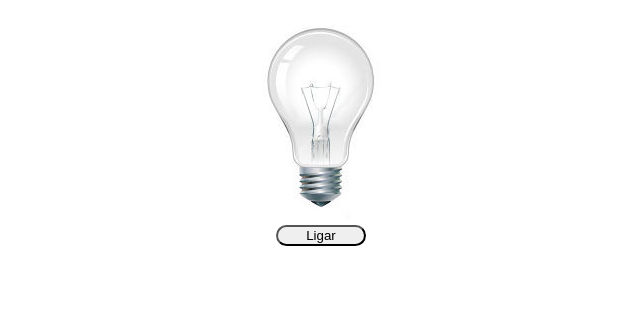
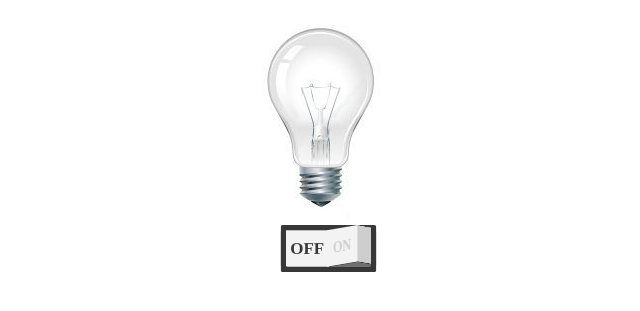
Before and after one commit to VictorrMendes/Projeto-L-mpada, a plain HTML site: page index.html in a window 1280 px wide. Shown: the part 87-398 px from the top of the page, without its empty margins (319-959 px from the left). Drawn offline with Linux system fonts and the light colour scheme.

Commit message:
melhorias 1

```diff
--- a/index.html
+++ b/index.html
@@ -15,14 +15,21 @@
 
       </div>
       <div>
-        <button id='turnOnOff'>Ligar</button>
+
+        <label class="switch">
+            <input class="cb" type="checkbox" />
+            <span class="toggle">
+              <span class="left" id="desligar">off</span>
+              <span class="right" id="ligar">on</span>
+            </span>
+        </label>
 
         </div>
     </main>
 
 
 
-<Script src="script.js">
+<Script src="script_1.js">
 
 
 
--- /dev/null
+++ b/script_1.js
@@ -0,0 +1,24 @@
+const turnOff = document.querySelector ( '#desligar' );
+const turnOn = document.querySelector ( '#ligar' );
+const lamp = document.getElementById ( 'lamp' );
+
+turnOff.addEventListener('click',desligada);
+turnOn.addEventListener('click',ligada);
+lamp.addEventListener ('dblclick', lampBroken);
+
+function ligada(){
+    if ( !isLampBroken () )  {
+        lamp.src = './img/ligada.jpg';
+    }
+}
+function desligada(){
+    if ( !isLampBroken () )  {
+        lamp.src = './img/desligada.jpg';
+   }
+}
+function lampBroken(){
+    lamp.src = './img/quebrada.jpg';
+}
+function isLampBroken () {
+    return lamp.src.indexOf ( 'quebrada' ) > -1
+}
--- a/style.css
+++ b/style.css
@@ -3,8 +3,114 @@ main{
     flex-direction: column;
     align-items: center;
 }
-button{
-    width: 90px;
-    border-radius: 25px;
+.switch {
+    font-size: 17px;
+    position: relative;
+    display: inline-block;
+    width: 5em;
+    height: 2.5em;
+    user-select: none;
+  }
+  .switch .cb {
+    opacity: 0;
+    width: 0;
+    height: 0;
+  }
+  .toggle {
+    position: absolute;
+    cursor: pointer;
+    width: 100%;
+    height: 100%;
+    background-color: #373737;
+    border-radius: 0.1em;
+    transition: 0.4s;
+    text-transform: uppercase;
+    font-weight: 700;
+    overflow: hidden;
+    box-shadow: -0.3em 0 0 0 #373737, -0.3em 0.3em 0 0 #373737,
+      0.3em 0 0 0 #373737, 0.3em 0.3em 0 0 #373737, 0 0.3em 0 0 #373737;
+  }
 
-}
+  .toggle > .left {
+    position: absolute;
+    display: flex;
+    width: 50%;
+    height: 88%;
+    background-color: #f3f3f3;
+    color: #373737;
+    left: 0;
+    bottom: 0;
+    align-items: center;
+    justify-content: center;
+    transform-origin: right;
+    transform: rotateX(10deg);
+    transform-style: preserve-3d;
+    transition: all 150ms;
+  }
+
+  .left::before {
+    position: absolute;
+    content: "";
+    width: 100%;
+    height: 100%;
+    background-color: rgb(206, 206, 206);
+    transform-origin: center left;
+    transform: rotateY(90deg);
+  }
+
+  .left::after {
+    position: absolute;
+    content: "";
+    width: 100%;
+    height: 100%;
+    background-color: rgb(112, 112, 112);
+    transform-origin: center bottom;
+    transform: rotateX(90deg);
+  }
+
+  .toggle > .right {
+    position: absolute;
+    display: flex;
+    width: 50%;
+    height: 88%;
+    background-color: #f3f3f3;
+    color: rgb(206, 206, 206);
+    right: 1px;
+    bottom: 0;
+    align-items: center;
+    justify-content: center;
+    transform-origin: left;
+    transform: rotateX(10deg) rotateY(-45deg);
+    transform-style: preserve-3d;
+    transition: all 150ms;
+  }
+
+  .right::before {
+    position: absolute;
+    content: "";
+    width: 100%;
+    height: 100%;
+    background-color: rgb(206, 206, 206);
+    transform-origin: center right;
+    transform: rotateY(-90deg);
+  }
+
+  .right::after {
+    position: absolute;
+    content: "";
+    width: 100%;
+    height: 100%;
+    background-color: rgb(112, 112, 112);
+    transform-origin: center bottom;
+    transform: rotateX(90deg);
+  }
+
+  .switch input:checked + .toggle > .left {
+    transform: rotateX(10deg) rotateY(45deg);
+    color: rgb(206, 206, 206);
+  }
+
+  .switch input:checked + .toggle > .right {
+    transform: rotateX(10deg) rotateY(0deg);
+    color: #487bdb;
+  }
```
